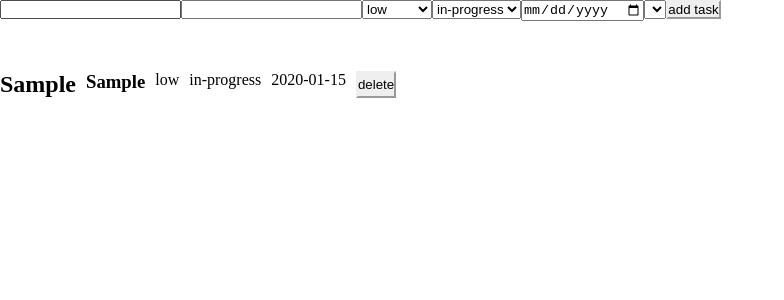
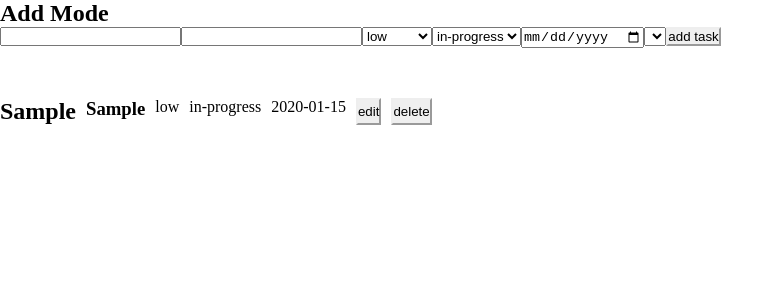
Before and after one commit to HasanKazemi/Team-Task-Management, a React (Vite) app: page /project/1 in a window 1280 px wide. Both pictures are taken after typing "Sample", "Sample", "2020-01-15" into the empty fields and a click on the button "add task". Shown: the top 300 px of the page, without its empty margins (0-784 px from the left). Built offline with nearby package versions, Linux system fonts and the light colour scheme.

Commit message:
update task feature

```diff
--- a/src/pages/TasksPage.tsx
+++ b/src/pages/TasksPage.tsx
@@ -2,9 +2,10 @@ import React, { useState } from 'react'
 import { useDispatch, useSelector } from 'react-redux';
 import { useParams } from 'react-router-dom'
 import { Project, Task, User } from '../types';
-import { addTask, deleteTask } from '../redux/slices/TaskSlice';
+import { addTask, deleteTask, updateTask } from '../redux/slices/TaskSlice';
 
 const TasksPage:React.FC = () => {
+    const [isEditMode, setIsEditMode] = useState(false)
     const params = useParams()
     const projects:Project[] = useSelector((state:{projects:Project[]}) => state.projects)
     const thisProject = projects.find((project)=> project.id === (Number(params.projectId)))
@@ -31,6 +32,7 @@ const TasksPage:React.FC = () => {
     };
 
     const dispatch = useDispatch()
+
     const handleSubmit = (e: React.FormEvent) => {
         e.preventDefault()
         const newTask:Task = {
@@ -43,13 +45,27 @@ const TasksPage:React.FC = () => {
             assingedUserId: Number(formData.assingedUserId),
             assingedProjectId: Number(params.projectId),
         }
+        if (isEditMode) {
+            dispatch(updateTask({...newTask, id:formData.id}))
+        } else {
             dispatch(addTask(newTask))
             setFormData(defaultFormData)
+        }
+    }
+
+    const handleEdit = (taskId:number) => {
+        setIsEditMode(true)
+        const task: Task | undefined = tasks.find((task: Task) => task.id === taskId)
+        task && setFormData(task)
     }
 
   return (
     <div>
         <h1>{thisProject?.title}</h1>
+        <div style={{display: "flex"}}>
+            <h2>{isEditMode ? "Edit Mode" : "Add Mode"}</h2>
+            {isEditMode && <button onClick={() => {setIsEditMode(false);setFormData(defaultFormData)}}>Back to Add Mode</button>}
+        </div>
         <form onSubmit={handleSubmit}>
             <input type="text" name="title" id="title" value={formData.title} onChange={handleChange} />
             <input type="text" name="description" id="description" value={formData.description} onChange={handleChange}/>
@@ -65,11 +81,12 @@ const TasksPage:React.FC = () => {
             <input type="date" name="deadline" id="deadline" value={formData.deadline} onChange={handleChange}/>
             <select name="assingedUserId" id="assingedUserId" value={formData.assingedUserId} onChange={handleChange}>
                 {users.map(user => (
-                    <option value={user.id}>{user.name}</option>
+                    <option key={user.id} value={user.id}>{user.name}</option>
                 ))}
             </select>
-            <button type='submit'>add task</button>
+            <button type='submit'>{isEditMode ? "update task" : "add task"}</button>
         </form>
+        {isEditMode || (
             <div style={{marginTop: "50px"}}>
                 {thisTasks?.map(task => (
                     <div key={task.id} style={{display: "flex",gap:"10px",marginBottom:"20px"}}>
@@ -78,10 +95,12 @@ const TasksPage:React.FC = () => {
                         <p>{task.priority}</p>
                         <p>{task.status}</p>
                         <p>{task.deadline}</p>
+                        <button onClick={()=>handleEdit(task.id)}>edit</button>
                         <button onClick={()=>dispatch(deleteTask(task.id))}>delete</button>
                     </div>
                 ))}
             </div>
+        )}
     </div>
   )
 }
--- a/src/redux/slices/TaskSlice.ts
+++ b/src/redux/slices/TaskSlice.ts
@@ -9,6 +9,13 @@ export const taskSlice = createSlice({
             state.push(action.payload)
             localStorage.setItem("tasks", JSON.stringify(state))
         },
+        updateTask: (state, action:PayloadAction<Task>) => {
+            const index = state.findIndex((task:Task) => task.id === action.payload.id)
+            if (index !== -1) {
+                state[index] = action.payload
+                localStorage.setItem("tasks", JSON.stringify(state))
+            }
+        },
         deleteTask: (state, action:PayloadAction<number>) => {
             const filteredTasks = state.filter((task:Task) => task.id !== action.payload)
             localStorage.setItem("tasks", JSON.stringify(filteredTasks))
@@ -16,4 +23,4 @@ export const taskSlice = createSlice({
         }
     }
 })
-export const { addTask, deleteTask } = taskSlice.actions;
+export const { addTask, updateTask, deleteTask } = taskSlice.actions;
```
Lines whose indentation alone changed are shown as unchanged.
